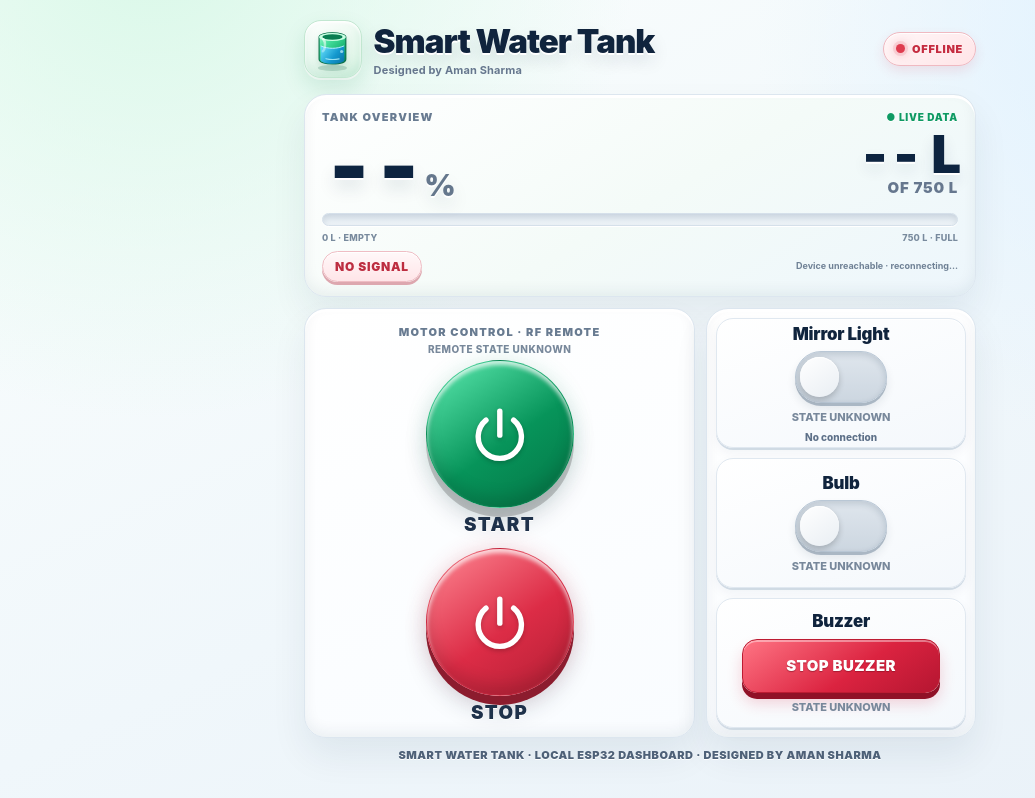
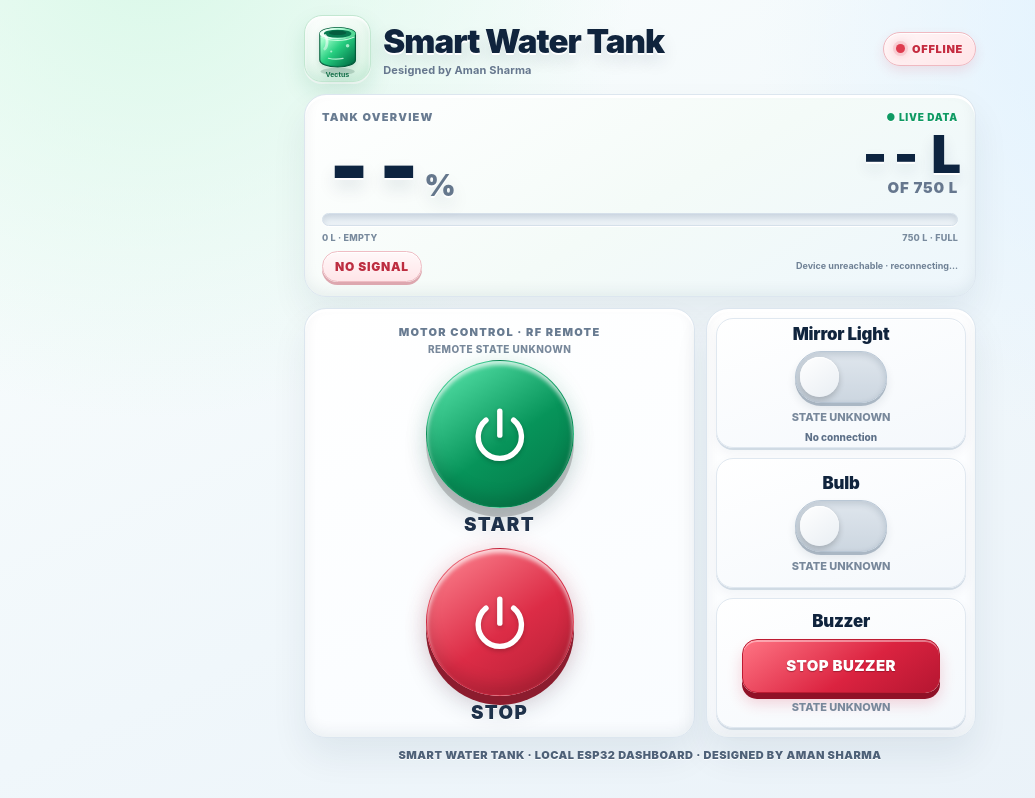
Before and after one commit to a-amansharma/SMART-WATER-TANK, a plain HTML site: page index.html in a window 1280 px wide. Shown: the whole page, without its empty margins (0-1035 px from the left). Drawn offline with Linux system fonts and the light colour scheme; no server answers.

Commit message:
Correct empty tank calibration and update Vectus logo

```diff
--- a/index.html
+++ b/index.html
@@ -14,8 +14,8 @@ button{font:inherit}
 .app{width:min(100%,700px);height:100dvh;margin:auto;padding:clamp(8px,1.8vh,15px) 14px max(20px,env(safe-area-inset-bottom));display:flex;flex-direction:column;gap:clamp(7px,1.4vh,12px)}
 header{min-height:clamp(54px,8.6vh,70px);flex:none;display:flex;align-items:center;justify-content:space-between;gap:8px}
 .brand{display:flex;align-items:center;gap:12px;min-width:0}
-.logo{width:clamp(48px,7.2vh,60px);height:clamp(48px,7.2vh,60px);flex:none;border-radius:17px;background:linear-gradient(145deg,#ffffff,#d8f4e3);border:1px solid #c2e7d1;display:grid;place-items:center;box-shadow:inset 0 2px 3px #fff,inset 0 -7px 12px #0b855218,0 10px 22px #0d7c4b22,0 2px 0 #fff}
-.logo svg{width:88%;height:88%;filter:drop-shadow(0 3px 3px #0a5d3b22)}
+.logo{width:clamp(54px,8.4vh,68px);height:clamp(54px,8.4vh,68px);flex:none;border-radius:18px;background:linear-gradient(145deg,#ffffff,#d8f4e3);border:1px solid #c2e7d1;display:grid;place-items:center;box-shadow:inset 0 2px 3px #fff,inset 0 -7px 12px #0b855218,0 10px 22px #0d7c4b22,0 2px 0 #fff}
+.logo svg{width:94%;height:94%;filter:drop-shadow(0 3px 3px #0a5d3b22)}
 .brand-title{font-size:clamp(23px,4vw,33px);font-weight:950;letter-spacing:-.95px;white-space:nowrap;text-shadow:0 2px 0 #fff,0 8px 18px #102b451f}
 .credit{font-size:clamp(9px,1.55vh,11px);color:var(--muted);margin-top:2px;font-weight:750;letter-spacing:.15px}
 .connection{display:flex;align-items:center;gap:7px;padding:9px 12px;border-radius:24px;background:linear-gradient(145deg,#f4fff9,#ddf8e9);border:1px solid #aee3c4;color:#087c4a;font-size:11px;font-weight:950;letter-spacing:.7px;flex:none;box-shadow:inset 0 1px 0 #fff,0 5px 12px #0d9b5e1f}
@@ -75,8 +75,8 @@ header{min-height:clamp(54px,8.6vh,70px);flex:none;display:flex;align-items:cent
 .buzzer-btn{width:min(100%,198px);border:1px solid #bd1b32;background:linear-gradient(145deg,#ff7584,#db2340 58%,#b51631);color:#fff;border-radius:15px;padding:clamp(13px,2.1vh,18px) 10px;font-size:clamp(12px,2vh,15px);font-weight:950;letter-spacing:.45px;white-space:nowrap;box-shadow:inset 0 2px 0 #ffffff66,0 6px 0 #901127,0 10px 15px #d91f3d33;cursor:pointer;text-shadow:0 1px 1px #780d1f88}
 .buzzer-btn:active{transform:translateY(5px);box-shadow:inset 0 2px 3px #0004,0 1px 0 #901127}
 footer{flex:none;text-align:center;font-size:clamp(9px,1.55vh,11px);line-height:1.2;color:#4e6178;font-weight:950;letter-spacing:.5px;white-space:nowrap;padding-bottom:2px;margin-bottom:clamp(8px,2vh,20px);text-shadow:0 1px 0 #fff}
-@media(max-height:620px){.app{gap:5px;padding-top:5px}.logo{width:40px;height:40px}.brand-title{font-size:20px}.tank{padding:7px 12px}.bar-wrap{margin:6px 0 4px}.tank-bottom{margin-top:5px}.percent{font-size:clamp(48px,10vh,72px)}.volume strong{font-size:clamp(34px,6.2vh,46px)}.motor-btn{width:clamp(76px,16vh,112px);height:clamp(76px,16vh,112px)}.motor-buttons{gap:5px}.motor-caption{font-size:12px}.side-card{gap:5px;padding:6px}.control-tile{padding:5px}.toggle{width:60px;height:35px}.toggle:after{width:27px;height:27px}.toggle.on:after{transform:translateX(23px)}.buzzer-btn{padding:9px 6px}}
-@media(orientation:landscape) and (max-height:520px){.app{width:min(100%,980px);padding:4px 12px 5px;gap:4px}header{min-height:36px}.logo{width:34px;height:34px}.brand-title{font-size:18px}.credit{font-size:8px}.tank{padding:5px 12px}.percent{font-size:42px}.volume strong{font-size:42px;letter-spacing:-2px}.volume span{font-size:10px}.controls{grid-template-columns:.95fr 1.05fr}.motor-card{padding:4px}.motor-buttons{flex-direction:row;justify-content:space-evenly;gap:5px}.motor-btn{width:min(22vh,112px);height:min(22vh,112px)}.motor-caption{font-size:10px}.side-card{display:grid;grid-template-columns:repeat(3,minmax(0,1fr));gap:5px;padding:5px}.control-tile{padding:4px;gap:4px}.control-name{font-size:11px}.toggle{width:50px;height:29px}.toggle:after{width:21px;height:21px}.toggle.on:after{transform:translateX(19px)}.buzzer-btn{font-size:8px;padding:7px 3px}footer{margin-bottom:5px}}
+@media(max-height:620px){.app{gap:5px;padding-top:5px}.logo{width:48px;height:48px}.brand-title{font-size:20px}.tank{padding:7px 12px}.bar-wrap{margin:6px 0 4px}.tank-bottom{margin-top:5px}.percent{font-size:clamp(48px,10vh,72px)}.volume strong{font-size:clamp(34px,6.2vh,46px)}.motor-btn{width:clamp(76px,16vh,112px);height:clamp(76px,16vh,112px)}.motor-buttons{gap:5px}.motor-caption{font-size:12px}.side-card{gap:5px;padding:6px}.control-tile{padding:5px}.toggle{width:60px;height:35px}.toggle:after{width:27px;height:27px}.toggle.on:after{transform:translateX(23px)}.buzzer-btn{padding:9px 6px}}
+@media(orientation:landscape) and (max-height:520px){.app{width:min(100%,980px);padding:4px 12px 5px;gap:4px}header{min-height:36px}.logo{width:42px;height:42px}.brand-title{font-size:18px}.credit{font-size:8px}.tank{padding:5px 12px}.percent{font-size:42px}.volume strong{font-size:42px;letter-spacing:-2px}.volume span{font-size:10px}.controls{grid-template-columns:.95fr 1.05fr}.motor-card{padding:4px}.motor-buttons{flex-direction:row;justify-content:space-evenly;gap:5px}.motor-btn{width:min(22vh,112px);height:min(22vh,112px)}.motor-caption{font-size:10px}.side-card{display:grid;grid-template-columns:repeat(3,minmax(0,1fr));gap:5px;padding:5px}.control-tile{padding:4px;gap:4px}.control-name{font-size:11px}.toggle{width:50px;height:29px}.toggle:after{width:21px;height:21px}.toggle.on:after{transform:translateX(19px)}.buzzer-btn{font-size:8px;padding:7px 3px}footer{margin-bottom:5px}}
 @media(max-width:430px){.app{padding-left:8px;padding-right:8px;gap:7px}.brand{gap:8px}.brand-title{font-size:clamp(18px,5.4vw,23px)}.connection{padding:7px 9px;font-size:10px}.tank{padding:9px 11px}.percent{font-size:clamp(50px,12vw,72px)}.volume strong{font-size:clamp(34px,8vw,48px);letter-spacing:-2px}.volume span{font-size:clamp(10px,2.8vw,12px)}.controls{grid-template-columns:minmax(0,1.4fr) minmax(0,1fr);gap:7px}.motor-card{padding:7px 5px}.side-card{padding:6px;gap:6px}.control-tile{padding:6px 3px;gap:5px}.control-name{font-size:clamp(11px,3.1vw,14px)}.control-state{font-size:9px}.timer{font-size:8px}.motor-btn{width:clamp(80px,21vw,118px);height:clamp(80px,21vw,118px)}.motor-caption{font-size:clamp(11px,3vw,14px)}.toggle{width:clamp(54px,15vw,70px);height:35px}.toggle:after{width:27px;height:27px}.toggle.on:after{transform:translateX(clamp(18px,6vw,30px))}.buzzer-btn{font-size:clamp(9px,2.6vw,11px);padding:10px 3px}.capsule{padding:6px 9px;font-size:9px}.distance{font-size:8px}footer{font-size:clamp(7px,2vw,9px);letter-spacing:.2px;margin-bottom:8px}}
 </style>
 </head>
@@ -85,27 +85,34 @@ footer{flex:none;text-align:center;font-size:clamp(9px,1.55vh,11px);line-height:
 <header>
  <div class="brand">
   <div class="logo" aria-hidden="true">
-   <svg viewBox="0 0 64 64" fill="none">
+   <svg viewBox="0 0 76 86" fill="none">
     <defs>
-     <linearGradient id="tankBody" x1="14" y1="12" x2="52" y2="54" gradientUnits="userSpaceOnUse">
-      <stop stop-color="#a8ffd3"/><stop offset=".3" stop-color="#45df9d"/><stop offset=".7" stop-color="#0eaa68"/><stop offset="1" stop-color="#04704a"/>
+     <linearGradient id="vectusTankBody" x1="16" y1="14" x2="61" y2="68" gradientUnits="userSpaceOnUse">
+      <stop stop-color="#d9ffea"/><stop offset=".28" stop-color="#62e8a8"/><stop offset=".66" stop-color="#0ba368"/><stop offset="1" stop-color="#005c3b"/>
      </linearGradient>
-     <linearGradient id="tankWater" x1="18" y1="30" x2="48" y2="52" gradientUnits="userSpaceOnUse">
-      <stop stop-color="#65ddff"/><stop offset=".55" stop-color="#1497d4"/><stop offset="1" stop-color="#066fa8"/>
+     <linearGradient id="vectusTankWater" x1="20" y1="28" x2="57" y2="67" gradientUnits="userSpaceOnUse">
+      <stop stop-color="#a0ffcb"/><stop offset=".42" stop-color="#27cf80"/><stop offset="1" stop-color="#007247"/>
      </linearGradient>
-     <linearGradient id="tankShine" x1="20" y1="15" x2="31" y2="51" gradientUnits="userSpaceOnUse">
-      <stop stop-color="#ffffff" stop-opacity=".85"/><stop offset="1" stop-color="#ffffff" stop-opacity="0"/>
+     <linearGradient id="vectusTankShine" x1="22" y1="18" x2="36" y2="65" gradientUnits="userSpaceOnUse">
+      <stop stop-color="#ffffff" stop-opacity=".92"/><stop offset="1" stop-color="#ffffff" stop-opacity="0"/>
+     </linearGradient>
+     <linearGradient id="vectusTankRim" x1="20" y1="16" x2="56" y2="27" gradientUnits="userSpaceOnUse">
+      <stop stop-color="#effff6"/><stop offset=".55" stop-color="#b9ffdc"/><stop offset="1" stop-color="#55d995"/>
      </linearGradient>
     </defs>
-    <ellipse cx="32" cy="57.5" rx="19" ry="4" fill="#075f3d" opacity=".18"/>
-    <path d="M14.5 17c0-3.2 7.8-5.5 17.5-5.5S49.5 13.8 49.5 17v29c0 4-7.8 6.3-17.5 6.3S14.5 50 14.5 46V17z" fill="url(#tankBody)" stroke="#056c46" stroke-width="1.4"/>
-    <ellipse cx="32" cy="17" rx="17.5" ry="5.3" fill="#c8ffe3"/>
-    <ellipse cx="32" cy="17" rx="13.2" ry="3.5" fill="#087e52"/>
-    <path d="M16.5 28.5c4.5 2 9.8 3 15.5 3s11-1 15.5-3v18.2c0 3.2-6.9 5.3-15.5 5.3s-15.5-2.1-15.5-5.3V28.5z" fill="url(#tankWater)" opacity=".94"/>
-    <path d="M17.2 28.8c4.7 2 9.6 3 14.8 3 5.2 0 10.1-1 14.8-3" stroke="#b9f4ff" stroke-width="1.3" stroke-linecap="round" opacity=".95"/>
-    <path d="M20 20c1.6 1.4 2.4 4.6 2.2 8.2-.2 3.7-1.2 6.5-2.7 7.5" stroke="url(#tankShine)" stroke-width="3.2" stroke-linecap="round" opacity=".9"/>
-    <path d="M23.5 45.4c5.2 1.3 11.4 1.4 17.2.2" stroke="#c1f9ff" stroke-width="1.5" stroke-linecap="round" opacity=".75"/>
-    <circle cx="44" cy="36" r="2.1" fill="#d2fbff" opacity=".65"/>
+    <ellipse cx="38" cy="75" rx="24" ry="5" fill="#06452d" opacity=".18"/>
+    <path d="M13 22c0-4.7 11.2-8.5 25-8.5s25 3.8 25 8.5v37c0 5.8-11.2 9.8-25 9.8S13 64.8 13 59V22z" fill="url(#vectusTankBody)" stroke="#045f3c" stroke-width="1.6"/>
+    <path d="M49.5 15.8c7.5 1.8 13.5 4.6 13.5 8.2v35c0 3.5-4.8 6.6-12.7 8.2l-.8-51.4z" fill="#003f29" opacity=".16"/>
+    <ellipse cx="38" cy="22" rx="25" ry="8.2" fill="url(#vectusTankRim)"/>
+    <ellipse cx="38" cy="22" rx="19.3" ry="5.6" fill="#087b50"/>
+    <ellipse cx="38" cy="20.8" rx="12.2" ry="3.2" fill="#064f35" opacity=".65"/>
+    <path d="M14.2 26.2c6.6 3.3 14.6 5.1 23.8 5.1s17.2-1.8 23.8-5.1v32.4c0 4.7-10.4 8.4-23.8 8.4S14.2 63.3 14.2 58.6V26.2z" fill="url(#vectusTankWater)" opacity=".97"/>
+    <path d="M14.7 26.8c7.1 3.2 14.8 4.9 23.3 4.9s16.2-1.7 23.3-4.9" stroke="#c8ffdf" stroke-width="1.5" stroke-linecap="round" opacity=".95"/>
+    <path d="M20.5 24.5c1.8 1.7 2.8 5.4 2.6 9.8-.2 4.3-1.4 7.8-3.1 9.1" stroke="url(#vectusTankShine)" stroke-width="4" stroke-linecap="round" opacity=".92"/>
+    <path d="M25 56.5c6.2 1.5 13.7 1.6 20.6.3" stroke="#d6ffe7" stroke-width="1.7" stroke-linecap="round" opacity=".8"/>
+    <circle cx="52" cy="39" r="2.5" fill="#d9ffe9" opacity=".72"/>
+    <circle cx="29" cy="47" r="1.5" fill="#edfff5" opacity=".62"/>
+    <text x="38" y="83" text-anchor="middle" font-family="Arial, Helvetica, sans-serif" font-size="10" font-weight="800" letter-spacing=".15" fill="#0b6b43">Vectus</text>
    </svg>
   </div>
   <div><div class="brand-title">Smart Water Tank</div><div class="credit">Designed by Aman Sharma</div></div>
```
Also changed, not shown: 4 other files.
